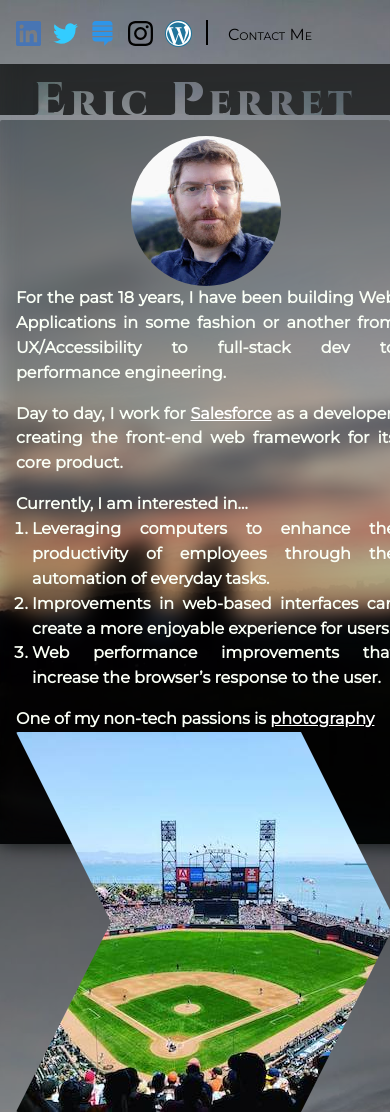
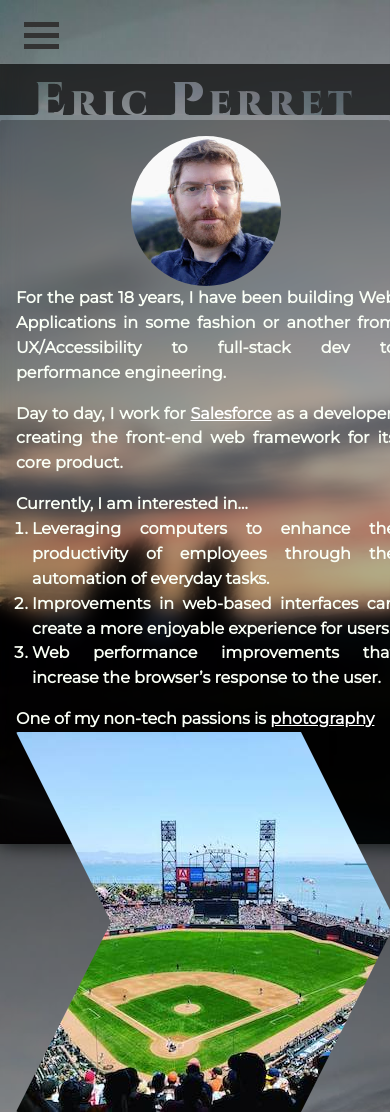
Before and after one commit to humaknlght/ericperretsinfo, a plain HTML site: page src/index.html in a window 390 px wide. Shown: the top 1112 px of the page. Drawn offline with Linux system fonts and the light colour scheme.

Commit message:
Added mobile navigation

```diff
--- a/src/-(Hire_me_for_my_wicked_CSS_skills)-.css
+++ b/src/-(Hire_me_for_my_wicked_CSS_skills)-.css
@@ -185,8 +185,6 @@ nav {
 .grid.background > div {
     position: relative
 }
-.grid.background,
-.grid.background > div,
 .content:before,
 .title:before,
 .navHolder:before,
@@ -202,6 +200,7 @@ body {
 body {
     background-image: var(--bgUrl)
 }
+.backgroundWrapper,
 .grid.background,
 .grid.background > div {
     background-image: inherit;
@@ -256,14 +255,19 @@ body {
 .grid.background.option2 > div > div {
     border-radius: .75rem
 }
-.background {
+.backgroundWrapper {
     top: 0;
     position: fixed;
     z-index: -2;
     pointer-events: auto;
+    height: calc(100% - 6rem);
+    width: calc(100% - 6rem);
+    border: 3rem solid #fff;
+    overflow: hidden
+}
+.background {
     height: calc(100vmax - 6rem);
     width: calc(100vmax - 6rem);
-    border: 3rem solid #fff;
 }
 .navHolder {
     width: 100%;
@@ -371,30 +375,96 @@ body {
     }
 }
 @media (max-width: 675px) {
+    .navOpener {
+        margin: 1rem 1.5rem;
+        position: absolute;
+        pointer-events: all;
+    }
+    .navOpener .bar1,
+    .navOpener .bar2,
+    .navOpener .bar3 {
+        width: 35px;
+        height: 5px;
+        background-color: #333;
+        margin: 6px 0;
+        transition: 0.4s;
+        display: block;
+    }
+    .open.navOpener .bar1 {
+        -webkit-transform: rotate(-45deg) translate(-9px, 6px);
+        transform: rotate(-45deg) translate(-9px, 6px);
+    }
+    .open.navOpener .bar2 {
+        opacity: 0;
+    }
+    .open.navOpener .bar3 {
+        -webkit-transform: rotate(45deg) translate(-8px, -8px);
+        transform: rotate(45deg) translate(-8px, -8px);
+    }
     .navHolder {
-        top: 1rem;
+        top: 4rem;
+        z-index: 100;
+        height: unset;
+        max-width: 0;
+        max-height: 0;
+        transition: max-height .5s cubic-bezier(0.23, 1, 0.32, 1), max-width .25s cubic-bezier(0.23, 1, 0.32, 1);
+    }
+    .open.navHolder {
+        max-width: 100%;
+        max-height: 200px;
+    }
+    .icons {
+        position: unset;
+        padding: 2px 1.5rem 2px;
+        background-color: rgba(255, 255, 255, .9)
+    }
+    .icons .wordpress {
+        border-right: unset;
+        padding: unset;
+    }
+    .icons .navLink {
+        width: 100%;
+        display: block;
+        padding-left: 0;
+    }
+    .icons .changeColor {
+        margin: 0;
+        padding: 0;
+    }
+    .backgroundWrapper {
+        top: 0;
+        position: fixed;
+        z-index: -2;
+        pointer-events: auto;
+        height: calc(100% - 1rem);
+        width: calc(100% - 1rem);
+        border: .5rem solid #fff;
+        border-top-width: 4rem;
+        overflow: hidden
     }
     .title,
     .title > span,
     .content {
-        width: 100%;
         margin-left: .5rem;
+        margin-right: .5rem;
+    }
+    .title {
+        width: calc(100% - 1rem);
     }
     .content {
-        margin-top: 7.5rem
+        margin-top: 7.5rem;
+        width: calc(100% - 1rem)
     }
     .title > span {
         font-size: 4rem;
-        line-height: calc(1em - 8px)
+        line-height: calc(1em - 8px);
+        width: unset;
     }
     .insta-photo {
         height: auto;
     }
-    .background {
-        border: .5rem solid #fff;
 }
-}
-@media (max-width: 415px) {
+@media (max-width: 460px) {
     .title > span {
         font-size: 3rem;
         line-height: calc(1em + 3px)
@@ -417,6 +487,11 @@ body {
         width: 150px;
         height: 150px;
     }
+    .backgroundWrapper {
+        height: 100%;
+        width: 100%;
+        border: unset;
+    }
     .background {
         display: none
     }
--- a/src/index.html
+++ b/src/index.html
@@ -26,6 +26,11 @@
     </head>
 <body class="fontsLoaded">
 <div class="body">
+    <a class="navOpener" contenteditable="false" href="javascript:void(0)" onclick="this.classList.toggle('open');document.querySelector('.navHolder').classList.toggle('open')">
+        <span class="bar1"></span>
+        <span class="bar2"></span>
+        <span class="bar3"></span>
+    </a>
     <div class="navHolder">
         <nav class="icons tile">
             <ul>
@@ -56,14 +61,16 @@
                 <li>Improvements in web-based interfaces can create a more enjoyable experience for users.</li>
                 <li>Web performance improvements that increase the browser&rsquo;s response to the user.</li>
             </ol>
-            <p>One of my non-tech passions is <a href="https://500px.com/ericahperret">photography</a>
+            <p>One of my non-tech passions is <a contenteditable="false" href="https://500px.com/ericahperret">photography</a>
                 <div class="insta-wrapper"><a contenteditable="false" href="https://www.instagram.com/p/BWvcFx-B9jW/"><img width="380" height="380" class="insta-photo" src="img/bball.jpg" alt="Thank you @salesforce #autohash #SanFrancisco #UnitedStates #California #stadium #competition #baseball #athlete #audience #crowd #group #spectator #outfit #people #ball #uniform #enthusiasm #soccer #pitcher #game" /></a></div>
             </p>
             <p>I also enjoy hiking around the <a contenteditable="false" href="https://goo.gl/maps/mPQSeoEmtm12">San Francisco Bay Area</a>, where I am presently residing.</p>
         </main>
     </div>
 </div>
-<div class="grid background" role="presentation"></div>
+<div class="backgroundWrapper">
+    <div class="grid background" role="presentation"></div>
+</div>
 <script>
     const colors = ["orange", "blue", "grey", "hide", "pattern", ""],
         backgroundOptions = [
```
Lines whose indentation alone changed are shown as unchanged.
